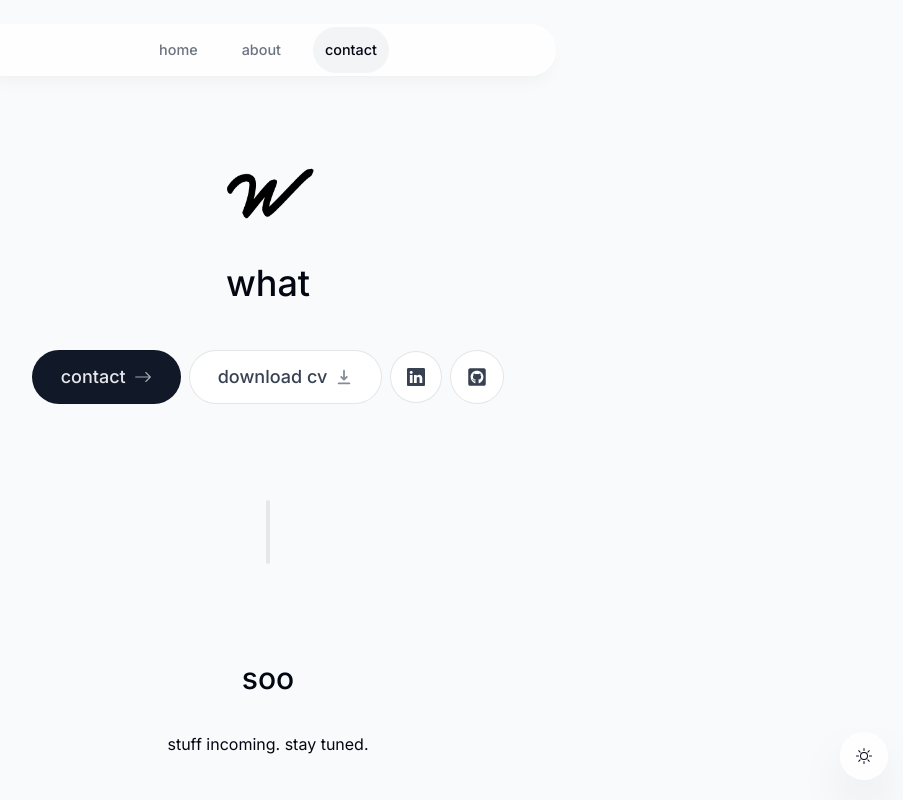
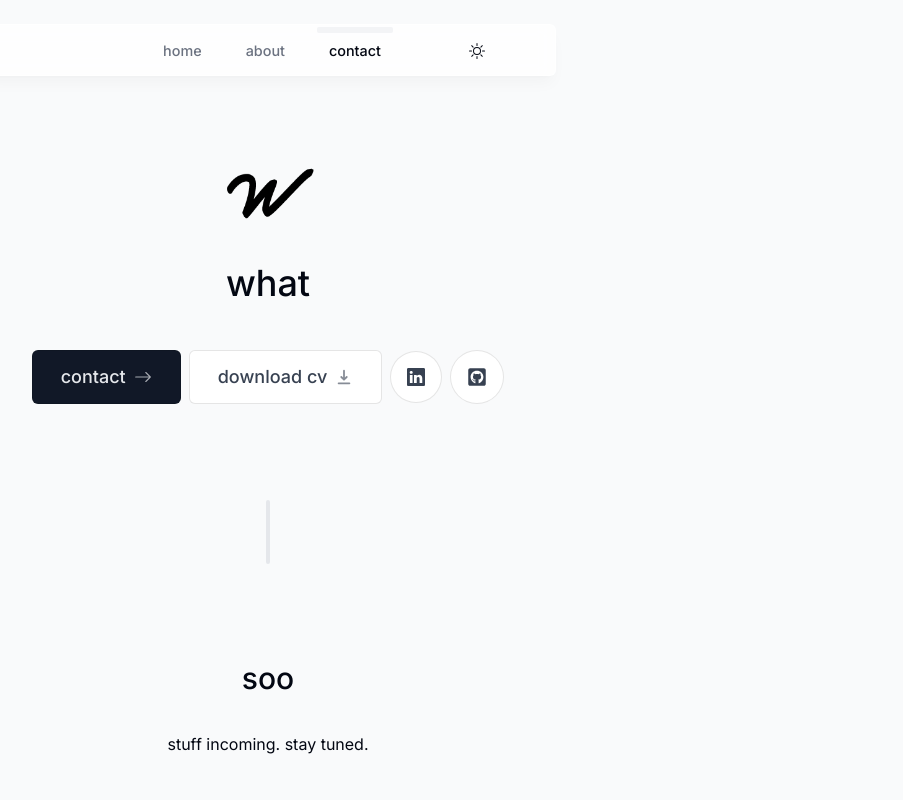
Before and after one commit to kimbucha/whattuan, a Next.js app: page / in a window 1280 px wide. Shown: the top 800 px of the page, without its empty margins (372-1275 px from the left). Built offline with nearby package versions, Linux system fonts and the light colour scheme; no server answers.

Commit message:
dark mode to nav bar

```diff
--- a/app/layout.tsx
+++ b/app/layout.tsx
@@ -27,7 +27,7 @@ const inter = Inter({ subsets: ["latin"] });
 
 export const metadata: Metadata = {
   title: "whattuan",
-  description: "oh hey whats up. im tuan. i make websites and stuff.",
+  description: "oh hey whats up",
 };
 
 export default function RootLayout({
@@ -47,7 +47,7 @@ export default function RootLayout({
             <Toaster position="bottom-center" reverseOrder={false} />
             <Footer />
           </ActiveSectionContextProvider>
-          <DarkMode />
+
         </ThemeContextProvider>
       </body>
     </html>
--- a/app/page.tsx
+++ b/app/page.tsx
@@ -17,6 +17,7 @@ export default function Home() {
      {/* <Projects/>
      <Skills/>
      <Experience/> */}
+
      <Contact/>
     </main>
   );
--- a/components/Dark-Mode.tsx
+++ b/components/Dark-Mode.tsx
@@ -3,18 +3,28 @@
 import { useTheme } from '@/context/Theme-Context';
 import React from 'react'
 import { BsMoon, BsSun } from 'react-icons/bs'
-
+import { motion } from "framer-motion";
 
 
 export default function DarkMode() {
   const {theme, toggleTheme} = useTheme();
 
   return (
-    <button className="fixed bottom-5 right-5 bg-white w-[3rem] h-[3rem] bg-opacity-80 backdrop-blur-[0.5rem] border border-white border-opacity-40 shadow-2xl rounded-full flex items-center justify-center hover:scale-[1.15] active:scale-105 dark:bg-gray-950 " onClick={toggleTheme}>
+
+    <motion.div
+    className=""
+    initial={{ y: -100, x: "-50%", opacity: 0 }}
+    animate={{ y: 0, x: "-50%", opacity: 1 }}
+  >
+        <button className=" w-[3rem] h-[3rem] bg-opacity-80  flex items-center justify-center  hover:scale-110 active:scale-105
+    transform translate-x-28
+    " onClick={toggleTheme}>
       {
         theme === 'light' ? <BsSun /> : <BsMoon />
       }
 
     </button>
+  </motion.div>
+
   )
 }
--- a/components/Footer.tsx
+++ b/components/Footer.tsx
@@ -4,7 +4,7 @@ export default function Footer() {
   return (
     <footer className='mb-10 px-4 text-center text-gray-500'>
       <small className='mb-2 text-xs'>
-        © 2024 whattuan. in totality of the rights ever known to be reserved.
+        © 2024 whattuan. in totality of all the rights ever known to be reserved.
 
       </small>
       {/* <p className="text-xs">
--- a/components/Header.tsx
+++ b/components/Header.tsx
@@ -6,6 +6,7 @@ import { links } from "@/lib/data";
 import Link from "next/link";
 import clsx from "clsx";
 import { useActiveSectionContext } from "@/context/Active-Section-Context";
+import DarkMode from "@/components/Dark-Mode";
 
 const Header: React.FC = () => {
   const { activeSection, setActiveSection, setTimeOfLastClick } =
@@ -13,12 +14,12 @@ const Header: React.FC = () => {
   return (
     <header className="z-[999] relative lowercase">
       <motion.div
-        className="fixed top-0 left-1/2 transform -translate-x-1/2 h-[5rem] w-full sm:top-6 sm:h-[3.25rem] sm:w-[36rem] sm:rounded-full rounded-none border border-white border-opacity-40 bg-white bg-opacity-80 shadow-lg shadow-black/[.03] backdrop-blur-[.5rem] dark:border-opacity-40 dark:shadow-black/[.04] dark:bg-opacity-80 dark:backdrop-blur-[.5rem] dark:bg-white/10 dark:text-white/60 dark:hover:text-white/90 dark:border-white/20"
+        className="fixed top-0 left-1/2 transform -translate-x-1/2 h-[5rem] w-full sm:top-6 sm:h-[3.25rem] sm:w-[36rem] sm:rounded-md rounded-none border border-white border-opacity-40 bg-white bg-opacity-80 shadow-lg shadow-black/[.03] backdrop-blur-[.5rem] dark:border-opacity-40 dark:shadow-black/[.04] dark:bg-opacity-80 dark:backdrop-blur-[.5rem] dark:bg-white/10 dark:text-white/60 dark:hover:text-white/90 dark:border-white/20"
         initial={{ y: -100, x: "-50%", opacity: 0 }}
         animate={{ y: 0, x: "-50%", opacity: 1 }}
       ></motion.div>
-      <nav className="fixed top-[.15rem] left-1/2 transform -translate-x-1/2 h-12 sm:top-[1.7rem] sm:h-auto flex justify-center w-full py-2 sm:py-0">
-        <ul className="flex w-full max-w-[22rem] sm:max-w-none sm:w-auto flex-wrap sm:flex-nowrap items-center justify-center gap-y-1 text-[.9rem] font-medium text-gray-500 sm:gap-5">
+      <nav className="fixed top-[.15rem] left-1/2 transform -translate-x-1/2  h-12 sm:top-[1.7rem] sm:h-auto flex justify-center w-full py-2 sm:py-0">
+        <ul className="flex w-full max-w-[22rem] sm:max-w-none sm:w-auto flex-wrap sm:flex-nowrap items-center justify-center gap-y-1 text-[.9rem] font-medium text-gray-500 sm:gap-5 transform translate-x-7">
           {links.map((link) => (
             <motion.li
               className="h-full flex items-center justify-center relative"
@@ -42,21 +43,43 @@ const Header: React.FC = () => {
               >
                 {link.name}
                 {link.name === activeSection && (
+
                   <motion.span
-                    className="bg-gray-100 rounded-full absolute inset-0 -z-10 dark:bg-neutral-800/50"
+                    className="bg-gray-100 rounded-sm absolute h-1.5 inset-0 -z-10 dark:bg-neutral-800/50"
                     layoutId="activeSection"
                     transition={{
                       type: "spring",
                       stiffness: 380,
                       damping: 30,
                     }}
-                  ></motion.span>
+                  >
+
+
+                  </motion.span>
+
                 )}
               </Link>
+
             </motion.li>
-          ))}
+
+          )
+          )}
         </ul>
+        <motion.span
+                    className=""
+
+                    transition={{
+                      type: "spring",
+                      stiffness: 380,
+                      damping: 30,
+                    }}
+                  >
+
+                    <DarkMode />
+                  </motion.span>
+
       </nav>
+
     </header>
   );
 };
--- a/components/Intro.tsx
+++ b/components/Intro.tsx
@@ -73,7 +73,7 @@ const Intro: React.FC = () => {
       >
         <Link
           href="#contact"
-          className="group bg-gray-900 text-gray-200 px-7 py-3 flex items-center gap-2 rounded-full outline-none focus:scale-110 hover:scale-110 active:scale-105 hover:bg-gray-950 hover:text-white transition borderBlack dark:bg-neutral-800 dark:text-white/60 dark:hover:text-white/90 dark:border-white/20 "
+          className="group bg-gray-900 text-gray-200 px-7 py-3 flex items-center gap-2 rounded-md outline-none focus:scale-110 hover:scale-110 active:scale-105 hover:bg-gray-950 hover:text-white transition borderBlack dark:bg-neutral-800 dark:text-white/60 dark:hover:text-white/90 dark:border-white/20 "
           onClick={() => {
             setActiveSection("Contact");
             setTimeOfLastClick(Date.now());
@@ -84,7 +84,7 @@ const Intro: React.FC = () => {
         </Link>
 
         <a
-          className="group bg-white px-7 py-3 text-gray-700 flex items-center gap-2 rounded-full outline-none focus:scale-110 hover:scale-110 hover:text-gray-950 active:scale-105 transition cursor-pointer borderBlack dark:bg-white/10 dark:text-white/60 dark:hover:text-white/90 dark:border-white/20"
+          className="group bg-white px-7 py-3 text-gray-700 flex items-center gap-2 rounded-md outline-none focus:scale-110 hover:scale-110 hover:text-gray-950 active:scale-105 transition cursor-pointer borderBlack dark:bg-white/10 dark:text-white/60 dark:hover:text-white/90 dark:border-white/20"
           href="/CV.pdf"
           download
         >
```
